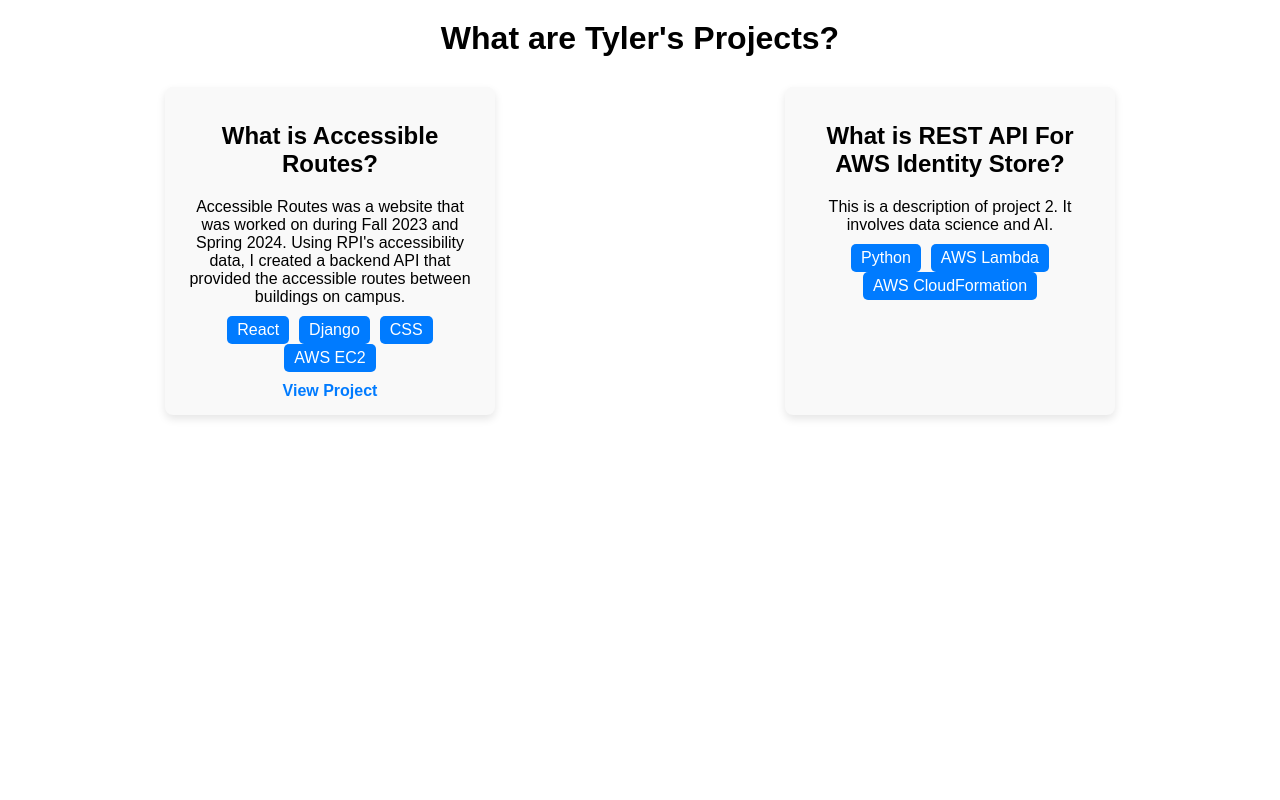
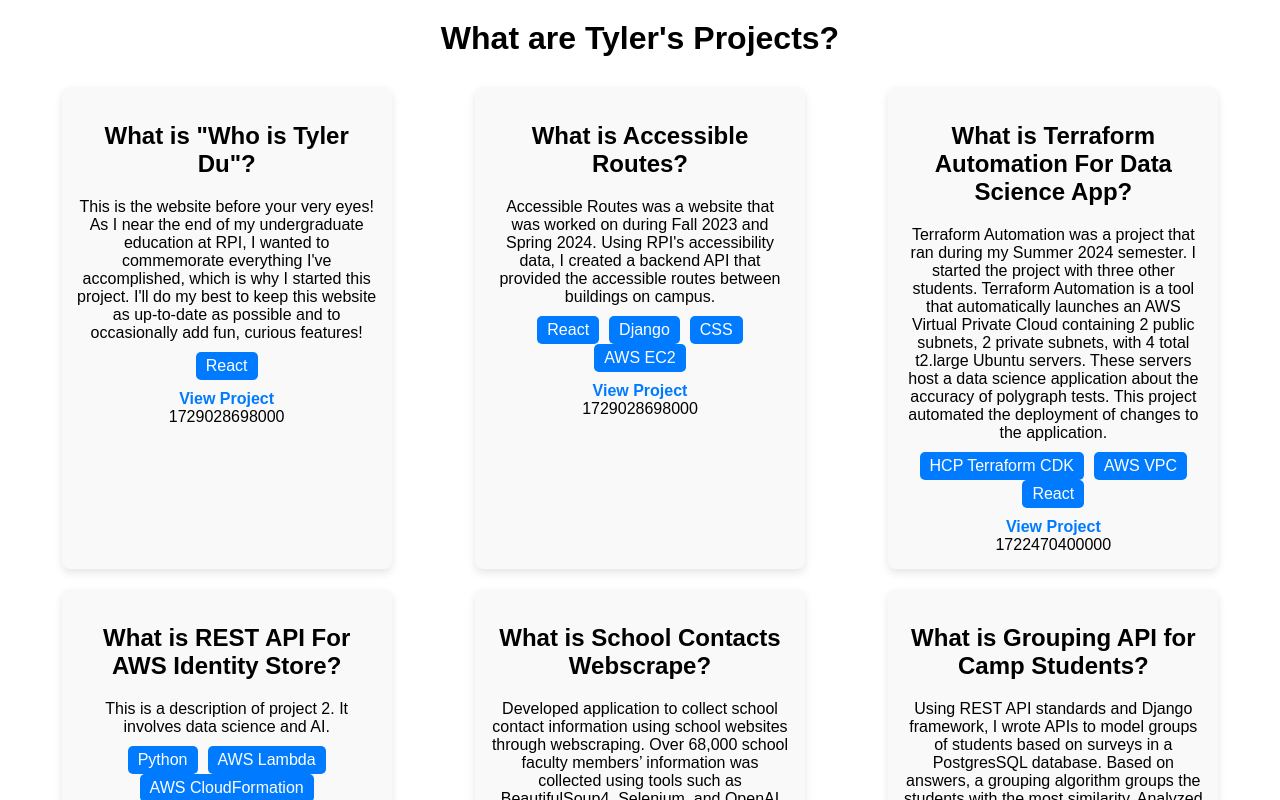
Before and after one commit to Vicguin65/Portfolio-Website, a React (Create React App) app in the folder portfolio-website/: page /projects in a window 1280 px wide. Shown: the top 800 px of the page. Built offline with nearby package versions, Linux system fonts and the light colour scheme.

Commit message:
projects page almost complete,
Projects page is almost done, just need styling and adding the date feature

```diff
--- /dev/null
+++ b/portfolio-website/src/components/projects.js
@@ -0,0 +1,78 @@
+// projects data
+const projects = [
+  {
+    title: '"Who is Tyler Du"',
+    description:
+      "This is the website before your very eyes! " +
+      "As I near the end of my undergraduate education at RPI, I wanted to commemorate everything I've accomplished, " +
+      "which is why I started this project. I'll do my best to keep this website as up-to-date as possible and to occasionally add fun, " +
+      "curious features!",
+    technologies: ["React"],
+    codeLink: "https://github.com/Vicguin65/Portfolio-Website",
+    startDate: new Date(2024, 8),
+    endDate: new Date(),
+  },
+  {
+    title: "Accessible Routes",
+    description:
+      "Accessible Routes was a website that was worked on during Fall 2023 and Spring 2024. " +
+      "Using RPI's accessibility data, I created a backend API that provided the accessible routes between buildings on campus.",
+    technologies: ["React", "Django", "CSS", "AWS EC2"],
+    codeLink: "https://github.com/Accessible-Routes",
+    startDate: new Date(2023, 8),
+    endDate: new Date(),
+  },
+  {
+    title: "REST API For AWS Identity Store",
+    description:
+      "This is a description of project 2. It involves data science and AI.",
+    technologies: ["Python", "AWS Lambda", "AWS CloudFormation"],
+    codeLink: "https://github.com/Vicguin65/IBM-Identity-Center-API",
+    startDate: new Date(2024, 0),
+    endDate: new Date(2024, 4),
+  },
+  {
+    title: "Terraform Automation For Data Science App",
+    description:
+      "Terraform Automation was a project that ran during my Summer 2024 semester. " +
+      "I started the project with three other students. Terraform Automation is a tool that " +
+      "automatically launches an AWS Virtual Private Cloud containing 2 public subnets, " +
+      "2 private subnets, with 4 total t2.large Ubuntu servers. " +
+      "These servers host a data science application about the accuracy of polygraph tests. " +
+      "This project automated the deployment of changes to the application.",
+    technologies: ["HCP Terraform CDK", "AWS VPC", "React"],
+    codeLink: "https://github.com/Vicguin65/IBM-Terraform-Automation",
+    startDate: new Date(2024, 4),
+    endDate: new Date(2024, 7),
+  },
+  {
+    title: "Grouping API for Camp Students",
+    description:
+      "Using REST API standards and Django framework, I wrote APIs to model groups of students based on surveys in a PostgresSQL database. " +
+      "Based on answers, a grouping algorithm groups the students with the most similarity. Analyzed the data of about 300 students in 2023. ",
+    technologies: ["Python", "Django", "PostgreSQL"],
+    startDate: new Date(2023, 0),
+    endDate: new Date(2023, 3),
+  },
+  {
+    title: "Hiring Management System Automation",
+    description:
+      "Using hiring management system Lever’s API, parts of hiring flow was automated. Over 100 hours are saved for each hiring season. " +
+      "Trained an AI model using scikit-learn to evaluate resumes for potential hires. Model used over 1,700 past candidate data and reviewed over 300 resume during its first six months with 88% accuracy. " +
+      "Hosted model on an S3 AWS server.",
+    technologies: ["Python", "Scikit-Learn", "AWS S3"],
+    startDate: new Date(2022, 4),
+    endDate: new Date(2022, 7),
+  },
+  {
+    title: "School Contacts Webscrape",
+    description:
+      "Developed application to collect school contact information using school websites through webscraping. " +
+      "Over 68,000 school faculty members’ information was collected using tools such as BeautifulSoup4, Selenium, and OpenAI gpt-3.5-turbo API.",
+    technologies: ["Python", "BeautifulSoup4", "Selenium", "GPT-3.5-turbo"],
+    startDate: new Date(2023, 5),
+    endDate: new Date(2023, 6),
+  },
+];
+
+exports.projects = projects;
--- a/portfolio-website/src/pages/ProjectPage.js
+++ b/portfolio-website/src/pages/ProjectPage.js
@@ -1,31 +1,17 @@
 import React from "react";
 import "./ProjectPage.css"; // Importing the external CSS file
 
-// Sample data for projects
-const projects = [
-  {
-    title: "Accessible Routes",
-    description:
-      "Accessible Routes was a website that was worked on during Fall 2023 and Spring 2024. Using RPI's accessibility data, I created a backend API that provided the accessible routes between buildings on campus.",
-    technologies: ["React", "Django", "CSS", "AWS EC2"],
-    link: "https://github.com/Accessible-Routes",
-  },
-  {
-    title: "REST API For AWS Identity Store",
-    description:
-      "This is a description of project 2. It involves data science and AI.",
-    technologies: ["Python", "AWS Lambda", "AWS CloudFormation"],
-    // No link provided for this project
-  },
+const {projects} = require("../components/projects")
 
-];
 
 const ProjectPage = () => {
   return (
     <div className="container">
       <h1 className="header">What are Tyler's Projects?</h1>
       <div className="projectsContainer">
-        {projects.map((project, index) => (
+        {projects.sort(function(a,b){
+          return b.endDate.getTime() - a.endDate.getTime()
+        }).map((project, index) => (
           <div key={index} className="projectCard">
             <h2>{"What is " + project.title + "?"}</h2>
             <p>{project.description}</p>
@@ -37,9 +23,9 @@ const ProjectPage = () => {
               ))}
             </div>
             {/* Conditionally rendering the link if it exists */}
-            {project.link ? (
+            {project.codeLink ? (
               <a
-                href={project.link}
+                href={project.codeLink}
                 target="_blank"
                 rel="noopener noreferrer"
                 className="projectLink"
@@ -47,6 +33,9 @@ const ProjectPage = () => {
                 View Project
               </a>
             ) : null}
+            {/* TODO: change how this is visualized */}
+            {project.endDate.getTime()}
+            {/* {project.endDate.toString()} */}
           </div>
         ))}
       </div>
```
Also changed, not shown: 1 other file (tests, documents, lock files or other folders).
